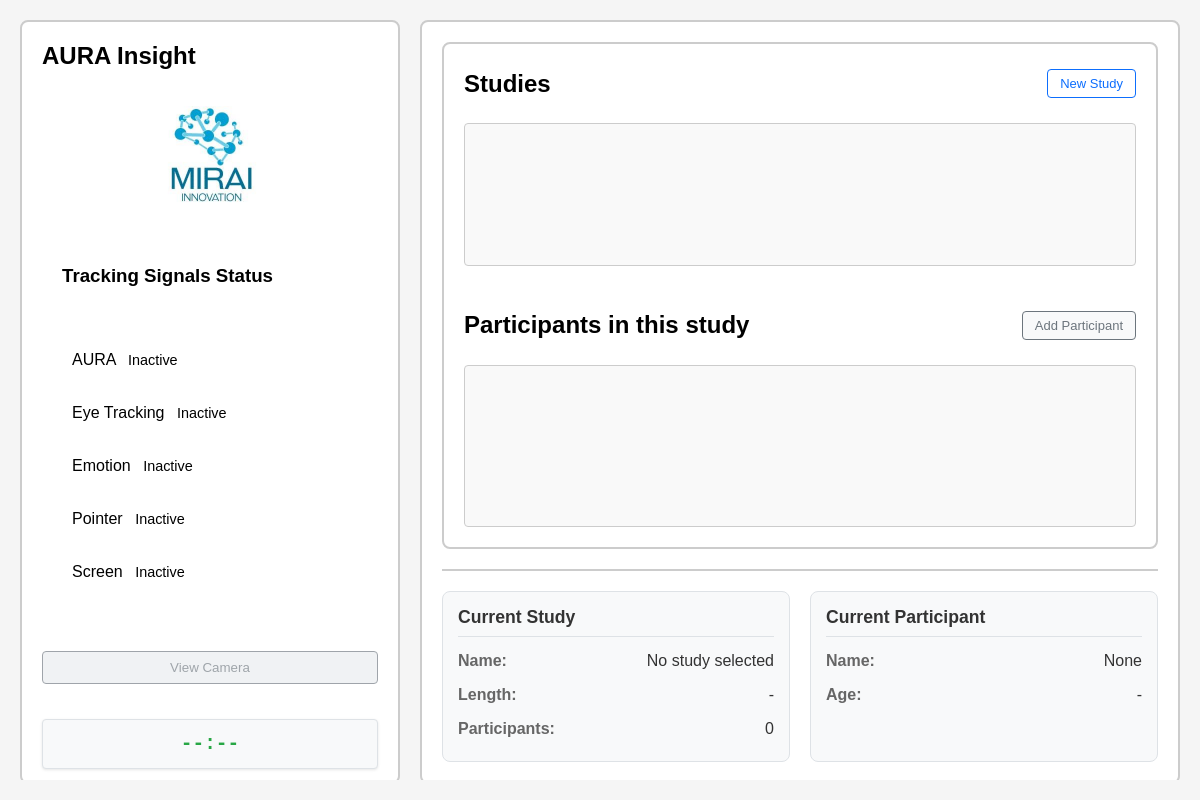
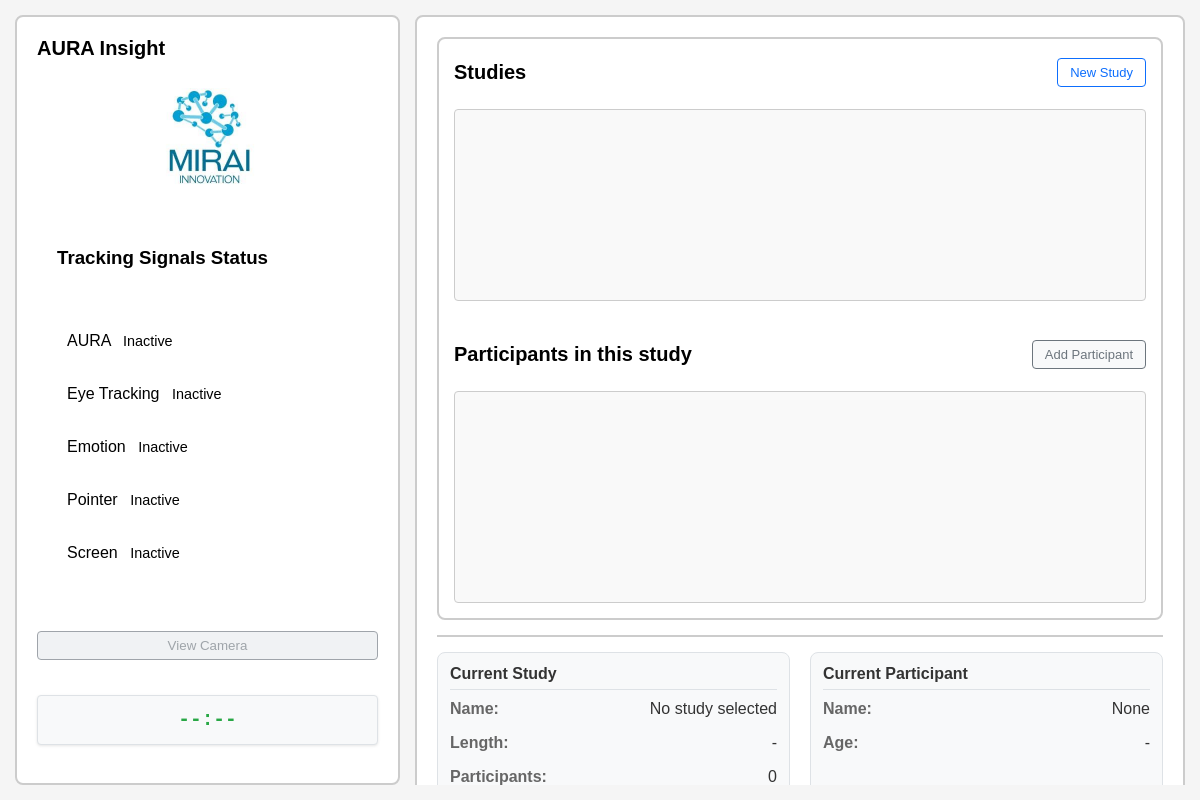
Before and after one commit to MiguelNecoechea/EmfutechProject, an Electron app: page Frontend/UI/index.html in a window 1200 px wide. Drawn offline with nearby package versions, Linux system fonts and the light colour scheme; no server answers.

Commit message:
Refactoring UI

```diff
--- a/Frontend/styles/styles.css
+++ b/Frontend/styles/styles.css
@@ -1,7 +1,7 @@
 body {
     font-family: Arial, sans-serif;
     margin: 0;
-    padding: 20px;
+    padding: 15px;
     background-color: #f5f5f5;
     height: 100vh;
     overflow: hidden;
@@ -11,8 +11,8 @@ body {
 .container {
     display: grid;
     grid-template-columns: 1fr 2fr;
-    gap: 20px;
-    height: calc(100vh - 40px);
+    gap: 15px;
+    height: calc(100vh - 30px);
     max-width: 1400px;
     margin: 0 auto;
     overflow: hidden;
@@ -26,9 +26,10 @@ body {
 }
 
 .title {
-    font-size: 24px;
+    font-size: 20px;
     font-weight: bold;
     margin-top: 0;
+    margin-bottom: 8px;
 }
 
 .logo {
@@ -72,19 +73,19 @@ body {
     display: flex;
     flex-direction: column;
     overflow: hidden;
+    height: 100%;
 }
 
 .main-panel {
     flex: 1;
     display: flex;
     flex-direction: row;
-    gap: 20px;
-    padding: 20px;
+    gap: 15px;
+    padding: 15px;
     background: white;
     border-radius: 8px;
     border: 2px solid #ccc;
-    overflow: hidden;
-    height: calc(100% - 150px);
+    height: calc(100% - 30px);
 }
 
 .experiments-section,
@@ -93,16 +94,18 @@ body {
     display: flex;
     flex-direction: column;
     min-width: 0;
+    max-height: 100%;
 }
 
 .list-container {
     flex: 1;
     border: 1px solid #ccc;
     border-radius: 4px;
-    padding: 10px;
+    padding: 8px;
     overflow-y: auto;
     background-color: #f9f9f9;
-    margin-top: 10px;
+    margin-top: 8px;
+    max-height: calc(100% - 50px);
 }
 
 .experiments-section .title,
@@ -152,10 +155,10 @@ body {
 
 .control-button {
     background-color: transparent;
-    padding: 8px 16px;
+    padding: 6px 12px;
     border-radius: 4px;
     cursor: pointer;
-    margin: 5px 0;
+    margin: 4px 0;
     width: 100%;
     transition: all 0.3s ease;
 }
@@ -297,9 +300,9 @@ input[type="checkbox"] {
     display: flex;
     justify-content: space-between;
     border-top: 2px solid #ccc;
-    padding-top: 20px;
-    margin-top: 20px;
-    min-height: 120px;
+    padding-top: 15px;
+    margin-top: 15px;
+    min-height: 100px;
 }
 
 .info-panels {
@@ -312,15 +315,15 @@ input[type="checkbox"] {
     flex: 1;
     background: #f8f9fa;
     border-radius: 8px;
-    padding: 15px;
+    padding: 12px;
     border: 1px solid #dee2e6;
 }
 
 .study-panel h3, .participant-info-panel h3 {
-    margin: 0 0 15px 0;
+    margin: 0 0 10px 0;
     color: #333;
-    font-size: 1.1em;
-    padding-bottom: 8px;
+    font-size: 1em;
+    padding-bottom: 6px;
     border-bottom: 1px solid #dee2e6;
 }
 
@@ -556,12 +559,15 @@ input[type="checkbox"]:disabled + label {
 }
 
 .participant-item {
+    margin-bottom: 8px;
+    padding: 8px;
+    border: 1px solid #ddd;
+    border-radius: 4px;
     background: white;
-    border: 1px solid #dee2e6;
-    border-radius: 6px;
-    margin-bottom: 8px;
-    transition: all 0.2s ease;
-    cursor: pointer;
+}
+
+.participant-item:last-child {
+    margin-bottom: 0;
 }
 
 .participant-item:hover {
@@ -893,7 +899,7 @@ input[type="checkbox"]:disabled + label {
 .participant-details {
     display: flex;
     gap: 12px;
-    font-size: 0.8em;
+    font-size: 0.75em;
     color: #666;
 }
 
@@ -904,8 +910,8 @@ input[type="checkbox"]:disabled + label {
 
 .experiment-folder,
 .participant-folder {
-    margin-top: 8px;
-    font-size: 0.8em;
+    margin-top: 6px;
+    font-size: 0.75em;
     color: #666;
     cursor: pointer;
 }
@@ -963,12 +969,12 @@ input[type="checkbox"]:disabled + label {
     display: flex;
     justify-content: space-between;
     align-items: center;
-    margin-bottom: 10px;
+    margin-bottom: 8px;
 }
 
 .section-header .title {
     margin: 0;
-    font-size: 24px;
+    font-size: 20px;
     font-weight: bold;
 }
 
@@ -1011,6 +1017,8 @@ input[type="checkbox"]:disabled + label {
     overflow-y: auto;
     background-color: #f9f9f9;
     margin-top: 10px;
+    height: 0;
+    min-height: 0;
 }
 
 /* Add context menu hint on hover */
```
